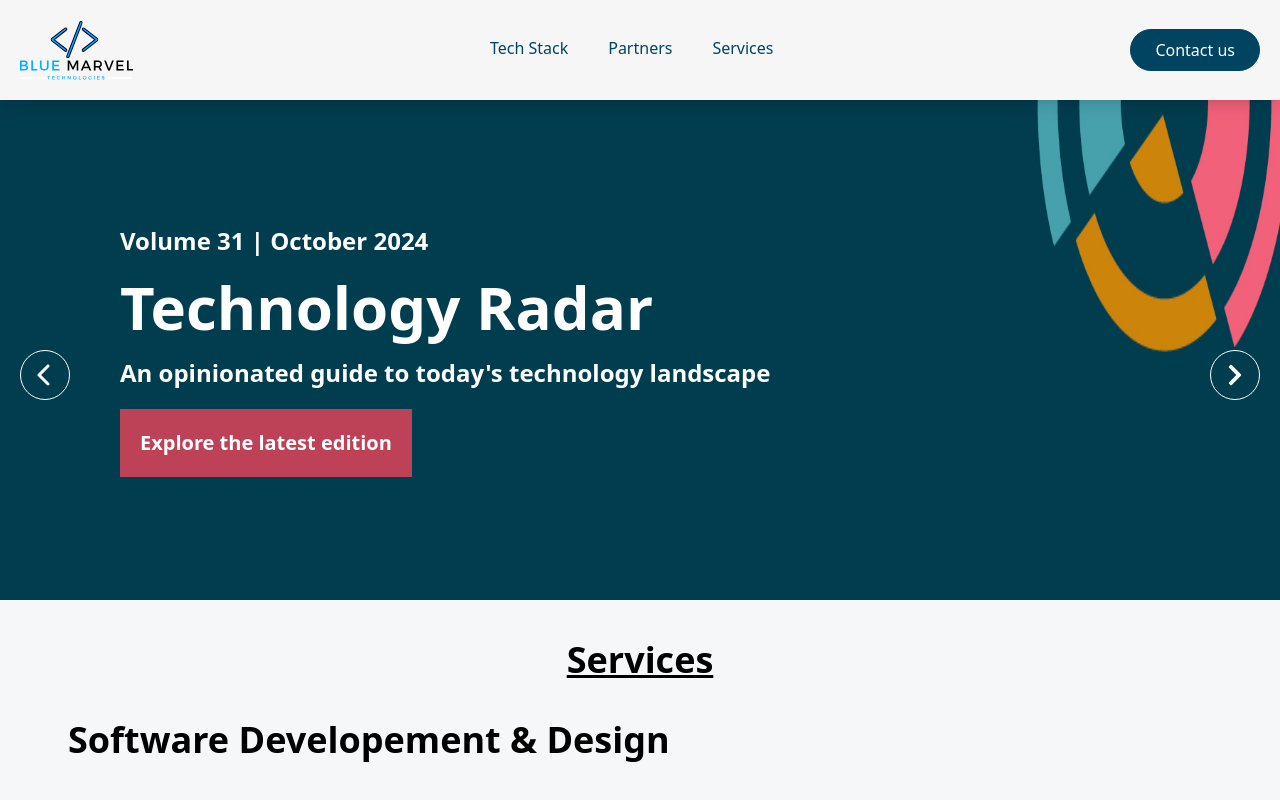
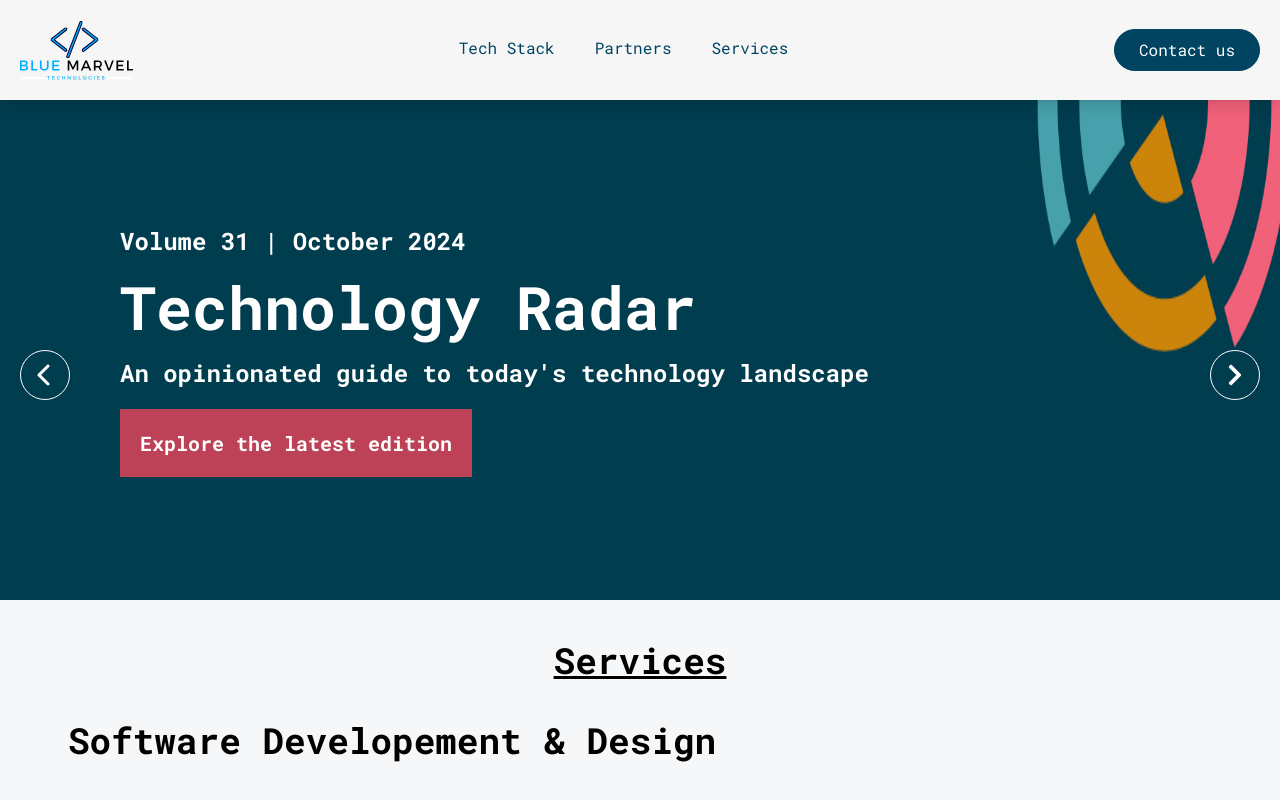
Before and after one commit to Moluno-xiii/blue_marvel_landing, a React (Vite) app: page / in a window 1280 px wide. Shown: the top 800 px of the page. Built offline with nearby package versions, Linux system fonts and the light colour scheme.

Commit message:
feat: changed font-style

```diff
--- a/index.html
+++ b/index.html
@@ -3,6 +3,18 @@
   <head>
     <meta charset="UTF-8" />
     <link rel="icon" type="image/svg+xml" href="/logo.svg" />
+    <link rel="preconnect" href="https://fonts.googleapis.com" />
+    <link rel="preconnect" href="https://fonts.gstatic.com" crossorigin />
+    <link
+      href="https://fonts.googleapis.com/css2?family=Inter:ital,opsz,wght@0,14..32,100..900;1,14..32,100..900&display=swap"
+      rel="stylesheet"
+    />
+    <link rel="preconnect" href="https://fonts.googleapis.com" />
+    <link rel="preconnect" href="https://fonts.gstatic.com" crossorigin />
+    <link
+      href="https://fonts.googleapis.com/css2?family=Inter:ital,opsz,wght@0,14..32,100..900;1,14..32,100..900&family=Roboto+Mono:ital,wght@0,100..700;1,100..700&display=swap"
+      rel="stylesheet"
+    />
     <meta name="viewport" content="width=device-width, initial-scale=1.0" />
     <title>Blue Marvel</title>
   </head>
--- a/tailwind.config.js
+++ b/tailwind.config.js
@@ -7,6 +7,9 @@ export default {
         secondary: "#004462",
         tertiary: "#Bd4257",
       },
+      fontFamily: {
+        sans: ["Roboto mono, Inter, Sans-serif"],
+      },
     },
   },
   plugins: [],
```
